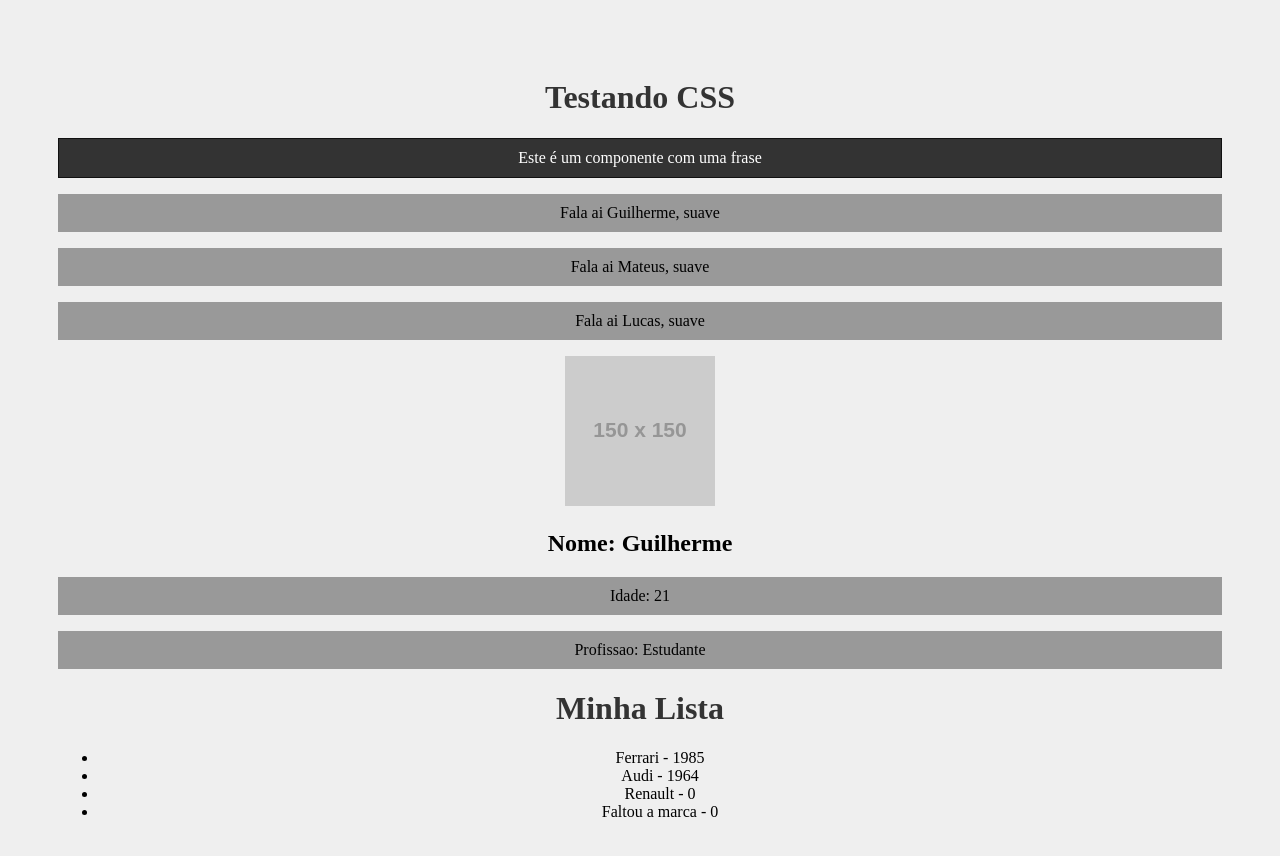
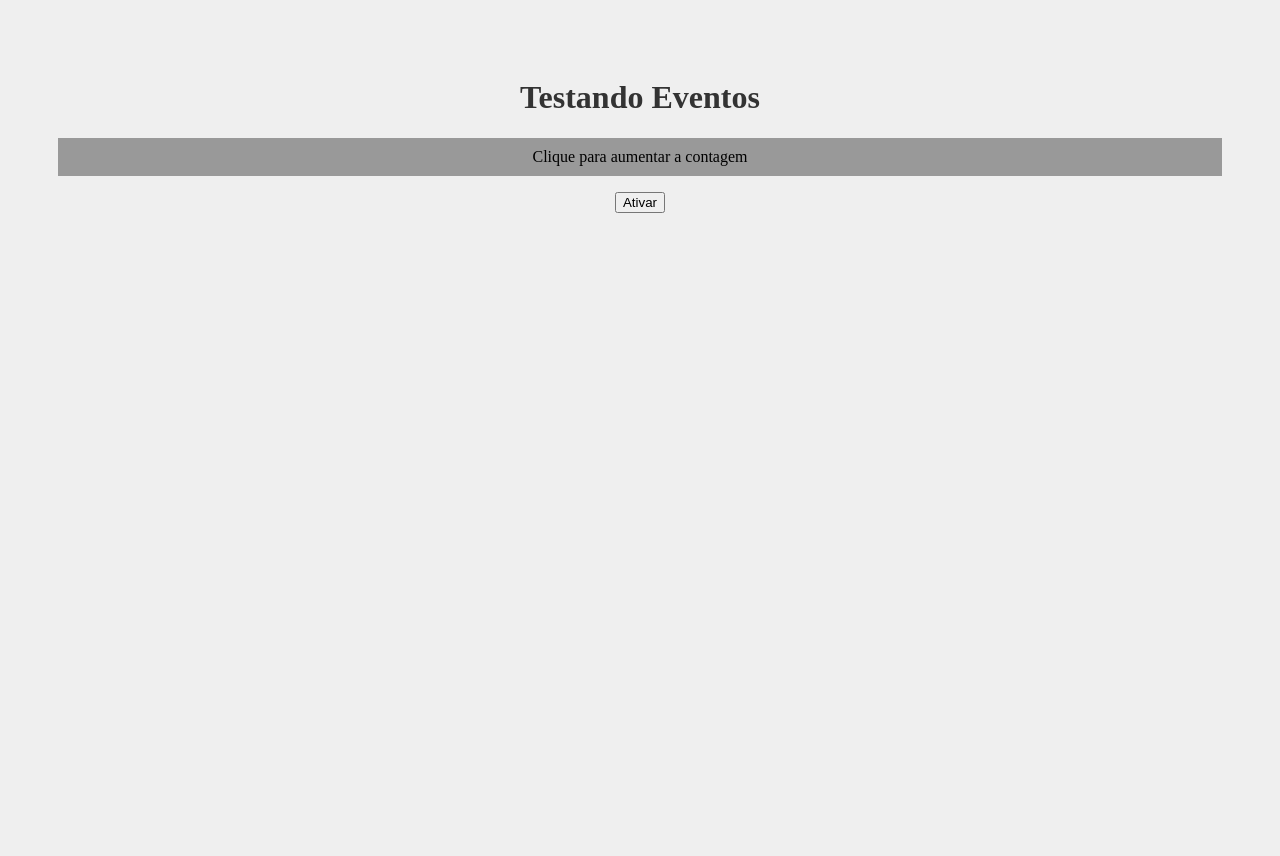
Before and after one commit to Guilhermetxgomes/estudos_react, a React (Create React App) app in the folder meu-projeto/: page / in a window 1280 px wide. Shown: the top 856 px of the page. After the commit the page ends 800 px from the top, so only its background shows below. Built offline with nearby package versions, Linux system fonts and the light colour scheme.

Commit message:
Aprendendo sobre onClick

```diff
--- a/meu-projeto/src/App.js
+++ b/meu-projeto/src/App.js
@@ -1,22 +1,14 @@
 import './App.css';
-import SayMyName from './components/SayMyName'
-import Pessoa from './components/Pessoa'
-import Frase from './components/Frase'
-import List from './components/List'
+import Evento from  './components/Evento';
 
 function App() {
 
-  const nome = "Lucas"
+
 
   return (
     <div className="App">
-      <h1>Testando CSS</h1>
-      <Frase />
-      <SayMyName nome="Guilherme" />
-      <SayMyName nome="Mateus" />
-      <SayMyName nome={nome} />
-      <Pessoa nome="Guilherme" idade="21" profissao="Estudante" foto="https://via.placeholder.com/150"/>
-      <List />
+     <h1>Testando Eventos</h1>
+     <Evento />
     </div>
   );
 }
--- /dev/null
+++ b/meu-projeto/src/components/Evento.js
@@ -0,0 +1,17 @@
+function Evento(){
+  function meuEvento(){
+    console.log("Fui ativado")
+  }
+
+
+  return(
+    <>
+      <p>Clique para aumentar a contagem</p>
+      <button onClick={meuEvento}>Ativar</button>
+    </>
+
+  )
+
+}
+
+export default Evento
```
